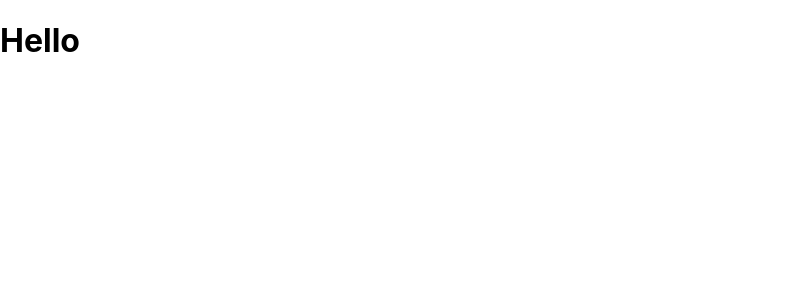
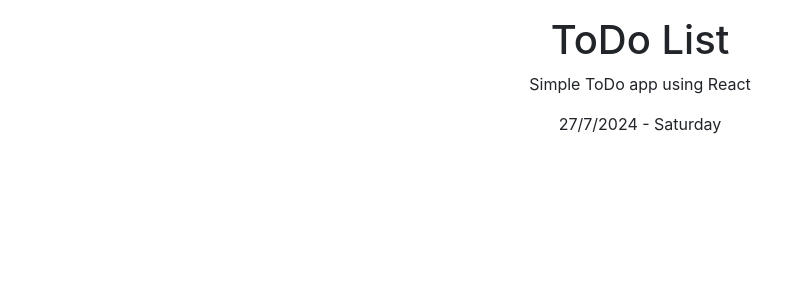
Before and after one commit to shamilsaleem/todo-react, a React (Create React App) app: page / in a window 1280 px wide. Shown: the top 300 px of the page, without its empty margins (0-812 px from the left). Built offline with nearby package versions, Linux system fonts and the light colour scheme; the HTML template or start-up script is replaced by a standard one.

Commit message:
Header and current date added.

```diff
--- a/public/index.html
+++ b/public/index.html
@@ -7,13 +7,15 @@
     <meta name="theme-color" content="#000000" />
     <meta
       name="description"
-      content="Web site created using create-react-app"
+      content="ToDo app created using create-react-app"
     />
+    <link href="https://cdn.jsdelivr.net/npm/bootstrap@5.3.3/dist/css/bootstrap.min.css" rel="stylesheet" integrity="sha384-QWTKZyjpPEjISv5WaRU9OFeRpok6YctnYmDr5pNlyT2bRjXh0JMhjY6hW+ALEwIH" crossorigin="anonymous">
     <link rel="manifest" href="%PUBLIC_URL%/manifest.json" />
-    <title>React App</title>
+    <title>ToDo App - React</title>
   </head>
   <body>
     <noscript>You need to enable JavaScript to run this app.</noscript>
     <div id="root"></div>
+    <script src="https://cdn.jsdelivr.net/npm/bootstrap@5.3.3/dist/js/bootstrap.bundle.min.js" integrity="sha384-YvpcrYf0tY3lHB60NNkmXc5s9fDVZLESaAA55NDzOxhy9GkcIdslK1eN7N6jIeHz" crossorigin="anonymous"></script>
   </body>
 </html>
--- a/src/App.css
+++ b/src/App.css
@@ -0,0 +1,3 @@
+.center {
+    text-align: center;
+}
--- a/src/App.js
+++ b/src/App.js
@@ -1,8 +1,19 @@
 import React from 'react';
-
+import './App.css'
+import DateAndTime from './components/DateAndTime';
 
 export default function App() {
   return (
-    <h1>Hello</h1>
+    <div className="container">
+      <div className="col-12">
+        <div className="row">
+          <h1 className='center mt-3'>ToDo List</h1>
+          <p className='center'>Simple ToDo app using React</p>
+        </div>
+        <div className="row">
+          <DateAndTime />
+        </div>
+      </div>
+    </div>
   );
 }
--- /dev/null
+++ b/src/components/DateAndTime.jsx
@@ -0,0 +1,23 @@
+import React, { useState } from 'react'
+
+function getDate() {
+    const weekday = ["Sunday", "Monday", "Tuesday", "Wednesday", "Thursday", "Friday", "Saturday"];
+
+    const today = new Date();
+    const month = today.getMonth() + 1;
+    const year = today.getFullYear();
+    const date = today.getDate();
+    const week = weekday[today.getDay()]
+    return `${date}/${month}/${year} - ${week}`;
+}
+
+function DateAndTime() {
+    const [currentDate] = useState(getDate())
+    return (
+        <div>
+            <p className='center'>{currentDate}</p>
+        </div>
+    )
+}
+
+export default DateAndTime
```
